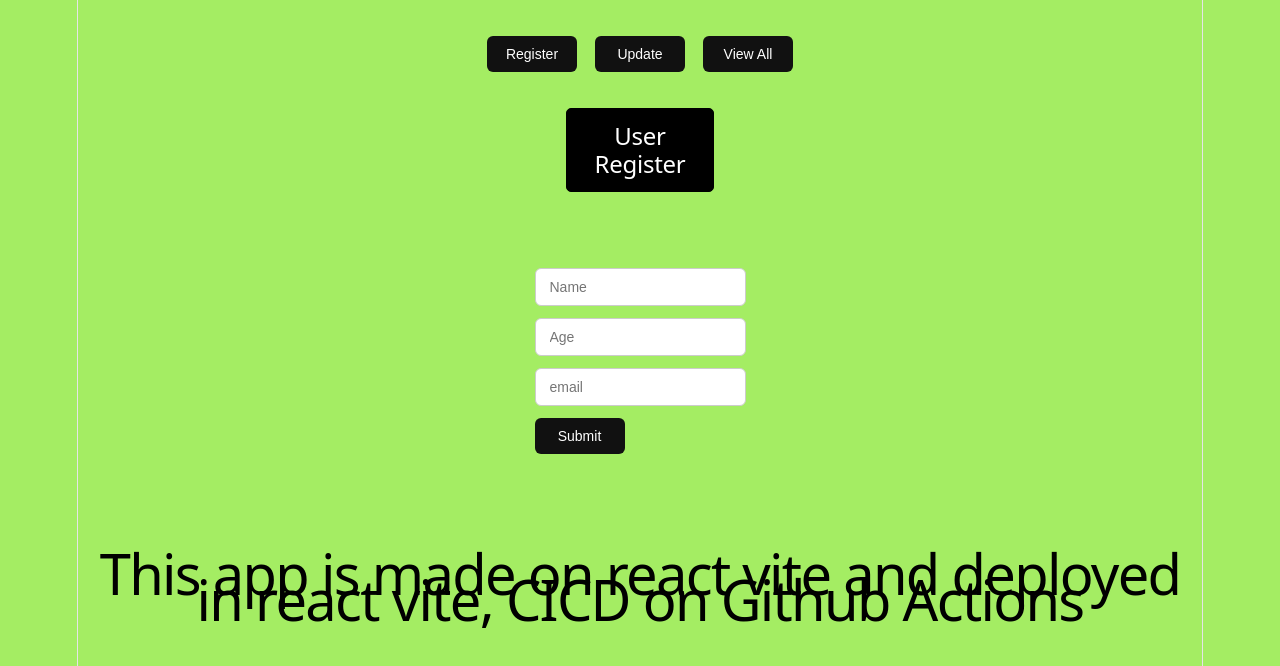
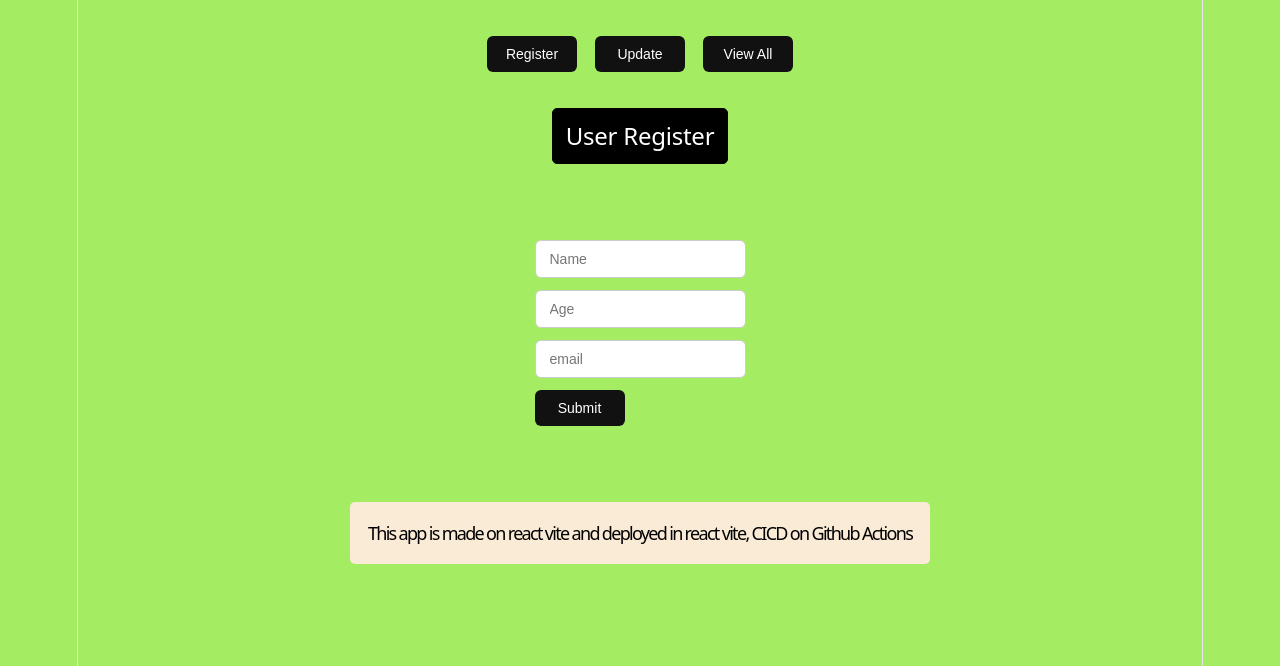
Before and after one commit to sal12321/frontend_registry, a React (Vite) app: page / in a window 1280 px wide. Shown: the top 666 px of the page. Built offline with nearby package versions, Linux system fonts and the light colour scheme.

Commit message:
adding css files

```diff
--- a/src/App.css
+++ b/src/App.css
@@ -199,3 +199,12 @@
   width: 5rem;
   height: 2rem;
 }
+
+.board h1{
+  font-size: 1rem;
+  padding: 1rem;
+  background-color:antiquewhite;
+  width: fit-content;
+  margin: 0 auto 1rem auto;
+  border-radius: 5px;
+}
--- a/src/CSS/Register.css
+++ b/src/CSS/Register.css
@@ -14,7 +14,7 @@ h2 {
   color : white;
   border : 1px solid black;
   background-color: black;
-  width: 120px;
+  min-width: 120px;
   height: auto;
   padding: 0.7rem;
   margin: 0 auto;
--- a/src/component/Register.jsx
+++ b/src/component/Register.jsx
@@ -46,7 +46,7 @@ export default function Register(){
 return (
 
     <>
-    <h2>User Register</h2>
+    <h2 className="compTitle">User Register</h2>
 
 <div className="buttons">
 
```
